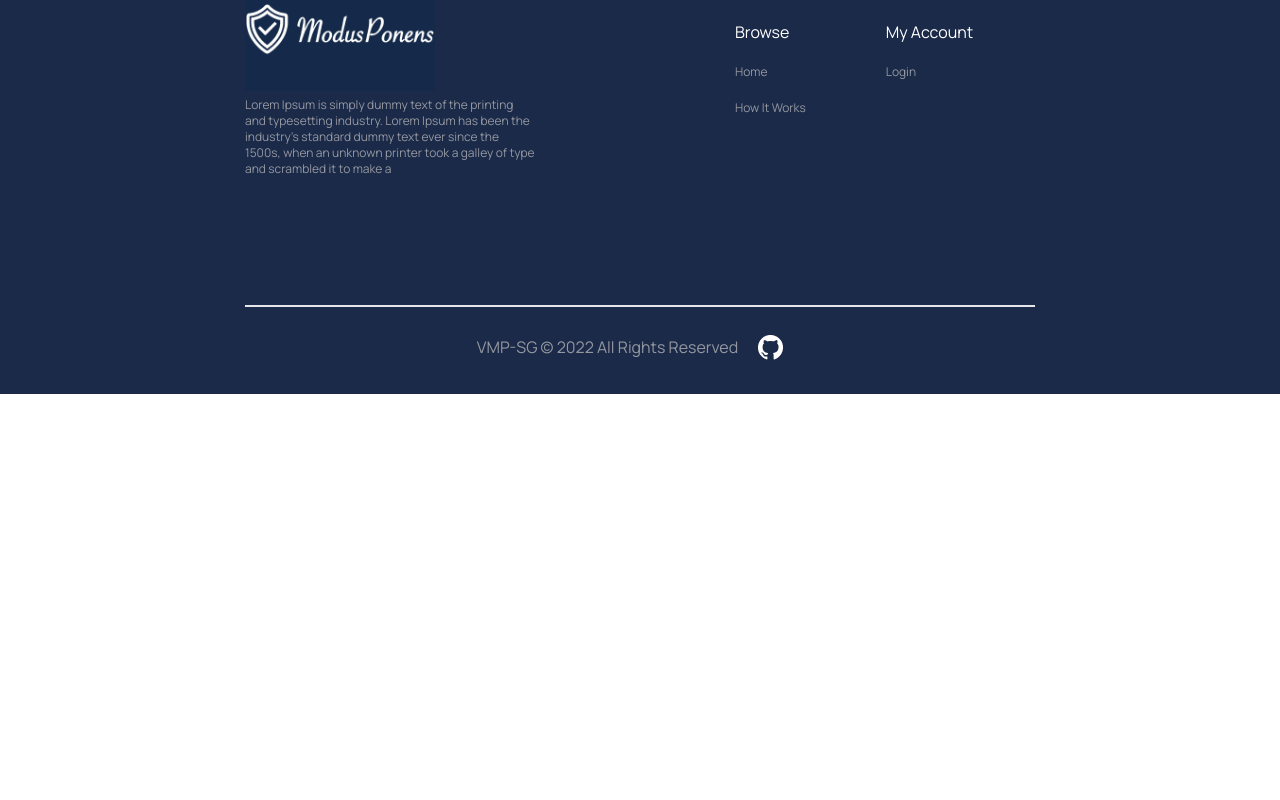
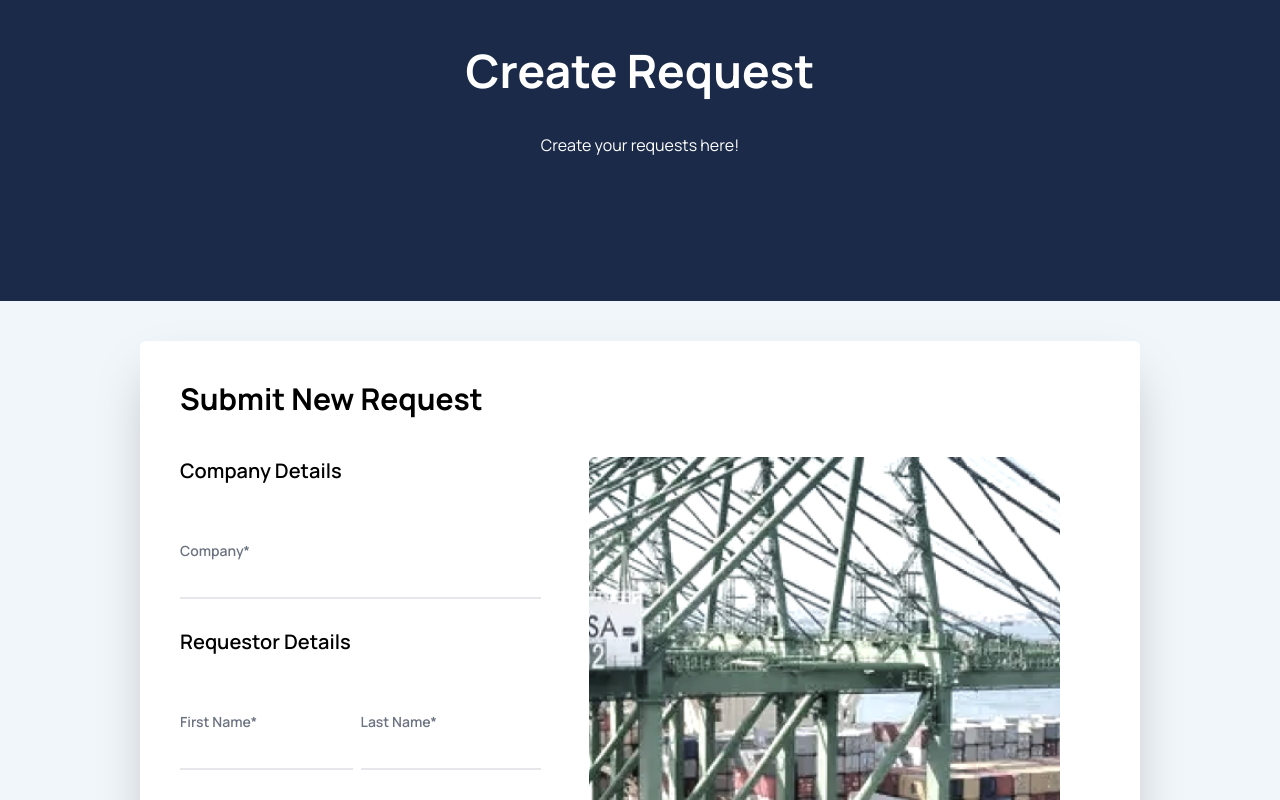
Before and after one commit to VMP-SG/PSACodeSprint2022, a Next.js app in the folder modus-ponens/: page /createRequest in a window 1280 px wide. Shown: the part 240-1040 px from the top of the page. Before the commit the page ends 800 px from the top, so only its background shows below. Built offline with nearby package versions, Linux system fonts and the light colour scheme; no server answers.

Commit message:
added links

```diff
--- a/modus-ponens/components/Dashboard/DashboardCard.js
+++ b/modus-ponens/components/Dashboard/DashboardCard.js
@@ -7,11 +7,17 @@ const DashBoardCard = ({
   description,
   requestor,
   time,
+  images,
   url = "/",
 }) => {
+  var imageURLs = [];
+  for (var val of Object.values(images)) {
+    imageURLs.push(val.image)
+  }
+
   return (
     <div className="col-span-1">
-      <FramerMotion />
+      <FramerMotion images={imageURLs}/>
       <div className="text-black">
         <div className="p-10 font-primary bg-white rounded-b-md drop-shadow-lg">
           <div className="font-semibold text-xl">{company}</div>
--- /dev/null
+++ b/modus-ponens/components/Form/components/CreateNewFormHeader.js
@@ -0,0 +1,12 @@
+import Ctext from "../../Text/Ctext";
+
+const CreateNewFormHeader = () => {
+  return (
+    <div className="bg-dark-blue-main py-36 space-y-7 text-white">
+      <Ctext styles={"text-title font-bold"}>Create Request</Ctext>
+      <Ctext styles={"text-subtitle"}>Create your requests here!</Ctext>
+    </div>
+  );
+};
+
+export default CreateNewFormHeader;
--- a/modus-ponens/pages/createRequest.js
+++ b/modus-ponens/pages/createRequest.js
@@ -1,10 +1,234 @@
-const createRequest = () => {
-    return (
-        <div>
+import { useState, useEffect } from "react";
+import { getAuth, onAuthStateChanged } from "firebase/auth";
+import submitPONData from "../api/submitPONData";
+import updatePONData from "../api/updatePONData";
+import Page1 from "../components/Form/Page1";
+import Page2 from "../components/Form/Page2";
+import CreateNewFormHeader from "../components/Form/components/CreateNewFormHeader";
 
-            this is create request page
-        </div>
-    )
-}
+const defaultState = {
+  status: 0,
+  company: "",
+  requestorFirstName: "",
+  requestorLastName: "",
+  requestorID: "",
+  mainDescription: "",
+  additionalDetails: "",
+  driverFirstName: "",
+  driverLastName: "",
+  driverPassNumber: "",
+  vehicleNumber: "",
+  items: {
+    item0: {
+      description: "",
+      quantity: "",
+      image: "",
+    },
+  },
+  designatedOfficer: "Chay Hui Xiang",
+  counterSignee: "",
+  approvingAetosOfficer: "",
+};
 
-export default createRequest
+const defaultErrorState1 = {
+  company: false,
+  requestorFirstName: false,
+  requestorLastName: false,
+  requestorID: false,
+  mainDescription: false,
+};
+
+const defaultErrorState2 = {
+  driverFirstName: false,
+  driverLastName: false,
+  driverPassNumber: false,
+  vehicleNumber: false,
+  // items: {
+  //   item0: {
+  //     description: false,
+  //     quantity: false,
+  //   },
+  // },
+};
+
+const myRequests = () => {
+  const [formData, setFormData] = useState(defaultState);
+  const [errorState, setErrorState] = useState({
+    ...defaultErrorState1,
+    ...defaultErrorState2,
+  });
+  const [activePage, setActivePage] = useState(0);
+  const [images, setImages] = useState([]);
+  const auth = getAuth();
+
+  useEffect(() => {
+    onAuthStateChanged(auth, (user) => {
+      if (user) {
+        setFormData((prevState) => {
+          return {
+            ...prevState,
+            requestorID: user.displayName,
+          }
+        })
+      }
+    });
+  }, []);
+
+  const setError = (name) => {
+    setErrorState((prevState) => {
+      return { ...prevState, [name]: true };
+    });
+  };
+
+  const removeError = (name) => {
+    setErrorState((prevState) => {
+      return { ...prevState, [name]: false };
+    });
+  };
+
+  const isFieldFilled = (name) => {
+    if (name in formData && formData[name].length === 0) {
+      setError(name);
+    }
+  };
+
+  const handleChange = (e) => {
+    if (e.target.name in errorState) {
+      if (e.target.value.length === 0) {
+        setError(e.target.name);
+      } else {
+        removeError(e.target.name);
+      }
+    }
+    setFormData((prevState) => {
+      return { ...prevState, [e.target.name]: e.target.value };
+    });
+  };
+
+  const handleItems = (e, idx) => {
+    setFormData((prevState) => {
+      return {
+        ...prevState,
+        items: {
+          ...prevState.items,
+          [`item${idx}`]: {
+            ...prevState.items[`item${idx}`],
+            [e.target.name]: e.target.value,
+          },
+        },
+      };
+    });
+  };
+
+  const handleNext = (e) => {
+    e.preventDefault();
+    if (
+      activePage === 0 &&
+      Object.keys(defaultErrorState1).every((key) => errorState[key] === false)
+    ) {
+      setActivePage(1);
+    } else if (
+      activePage === 1 &&
+      Object.keys(defaultErrorState2).every((key) => errorState[key] === false)
+    ) {
+      if (
+        Object.keys(defaultErrorState2).every(
+          (key) => errorState[key] === false
+        )
+      ) {
+        setActivePage(0);
+      }
+    }
+  };
+
+  const mouseOverHandler = () => {
+    if (activePage === 0) {
+      for (var key in defaultErrorState1) {
+        isFieldFilled(key);
+      }
+    } else {
+      for (var key in defaultErrorState2) {
+        isFieldFilled(key);
+      }
+    }
+    console.log("hello");
+  };
+
+  const addAdditionalItems = () => {
+    setFormData((prevState) => {
+      return {
+        ...prevState,
+        items: {
+          ...prevState.items,
+          ["item" + Object.keys(prevState.items).length]: {
+            description: "",
+            quantity: "",
+            image: "",
+          },
+        },
+      };
+    });
+    // setErrorState((prevState) => {
+    //   return {
+    //     ...prevState,
+    //     items: {
+    //       ...prevState.items,
+    //       ["item" + Object.keys(prevState.items).length]: {
+    //         description: false,
+    //         quantity: false,
+    //       },
+    //     },
+    //   };
+    // });
+  };
+
+  const handleSubmit = (e) => {
+    e.preventDefault();
+    if (Object.values(errorState).every((value) => value === false)) {
+      submitPONData(formData).then(({ data: { name } }) => {
+        var items = {
+          ...formData.items,
+        };
+        images.map((image, i) => {
+          items[`item${i}`]["image"] = image.src;
+        });
+        updatePONData(name, { items: items });
+      });
+      setFormData(defaultState);
+      setActivePage(0);
+      setImages([]);
+    }
+  };
+
+  return (
+    <div>
+      <CreateNewFormHeader />
+      <div className="flex flex-col items-center justify-center bg-light-blue-0">
+        {activePage === 1 ? (
+          <Page2
+            formData={formData}
+            errorState={errorState}
+            handleChange={handleChange}
+            handleItems={handleItems}
+            togglePage={handleNext}
+            addAdditionalItems={addAdditionalItems}
+            handleSubmit={handleSubmit}
+            images={images}
+            setImages={setImages}
+            mouseOverHandler={mouseOverHandler}
+          />
+        ) : (
+          <Page1
+            formData={formData}
+            errorState={errorState}
+            handleChange={handleChange}
+            togglePage={handleNext}
+            mouseOverHandler={mouseOverHandler}
+          />
+        )}
+      </div>
+    </div>
+  );
+};
+
+export default myRequests;
--- a/modus-ponens/pages/requests/requestform.js
+++ b/modus-ponens/pages/requests/requestform.js
@@ -1,4 +1,5 @@
-import { useState } from "react";
+import { useState, useEffect } from "react";
+import { getAuth, onAuthStateChanged } from "firebase/auth";
 import submitPONData from "../../api/submitPONData";
 import Page1 from "../../components/Form/Page1";
 import Page2 from "../../components/Form/Page2";
@@ -58,6 +59,20 @@ const RequestForm = () => {
   });
   const [activePage, setActivePage] = useState(0);
   const [images, setImages] = useState([]);
+  const auth = getAuth();
+
+  useEffect(() => {
+    onAuthStateChanged(auth, (user) => {
+      if (user) {
+        setFormData((prevState) => {
+          return {
+            ...prevState,
+            requestorID: user.displayName,
+          }
+        })
+      }
+    });
+  }, []);
 
   const setError = (name) => {
     setErrorState((prevState) => {
--- a/modus-ponens/pages/tasks.js
+++ b/modus-ponens/pages/tasks.js
@@ -1,35 +1,67 @@
 import { useState, useEffect } from "react";
 import { getAuth, onAuthStateChanged } from "firebase/auth";
-import { getRoleAndName } from "../utils/strings"
+import { getRoleAndName } from "../utils/strings";
 
 import DashBoardCard from "../components/Dashboard/DashboardCard";
 import DashBoardHeader from "../components/Dashboard/DashboardHeader";
+import getPONData from "../api/getPONData";
 
 const tasks = () => {
-  const [user, setUser] = useState("");
-  const [role, setRole] = useState("");
-  const [name, setName] = useState("");
   const [data, setData] = useState({});
   const auth = getAuth();
   useEffect(() => {
     onAuthStateChanged(auth, (user) => {
-      setUser(user);
       if (user) {
         const [role, name] = getRoleAndName(user.displayName);
-        setRole(role);
-        setName(name);
-        console.log(role, name)
+
+        var filteredData = {};
+
+        getPONData("").then(({ data }) => {
+          for (const [key, value] of Object.entries(data)) {
+            if (role === "DO" && value.status === 0) {
+              filteredData[key] = value;
+            } else if (role === "AETOS" && value.status === 2) {
+              filteredData[key] = value;
+            } else if (role === "PSA") {
+              if (
+                value.requestorID === role + "/" + name ||
+                value.counterSignee === name
+              ) {
+                filteredData[key] = value;
+              }
+            }
+
+            setData(filteredData);
+          }
+        });
       }
     });
   }, []);
 
   return (
     <div className="font-primary bg-light-blue-0 h-full">
-      <DashBoardHeader numItems={6} />
+      <DashBoardHeader numItems={Object.keys(data).length} />
       <div className="flex justify-center">
         <div className="w-[1280px]">
           <div className="grid grid-cols-3 my-48 mx-20 gap-10">
-            <DashBoardCard
+            {Object.keys(data).map((id) => {
+                console.log(data[id].items)
+              return (
+                <DashBoardCard
+                  company={data[id].company}
+                  description={data[id].mainDescription}
+                  requestor={
+                    data[id].requestorFirstName +
+                    " " +
+                    data[id].requestorLastName
+                  }
+                  time={"23:59"}
+                  key={id}
+                  images={data[id].items}
+                />
+              );
+            })}
+            {/* <DashBoardCard
               company={"ABC Pte Ltd"}
               description={
                 "A cool wrench, A cool torch, Very Cool Earbuds, Ultra Amazing Things, The best items in the world no cap bro trust me"
@@ -76,7 +108,7 @@ const tasks = () => {
               }
               requestor={"Ivan Loke"}
               time={"23:59"}
-            />
+            /> */}
           </div>
         </div>
       </div>
```
